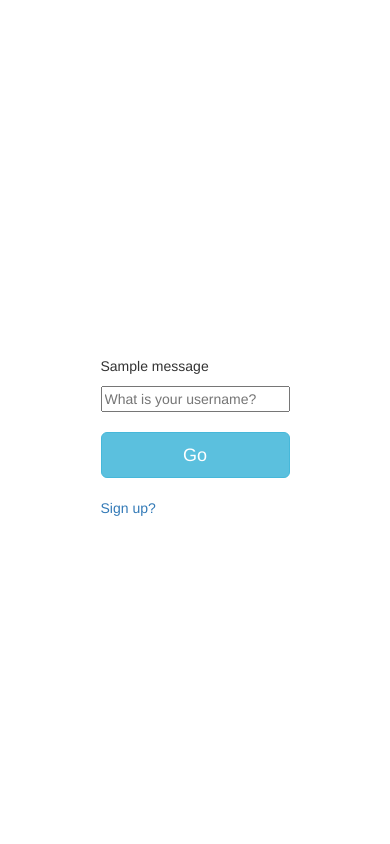
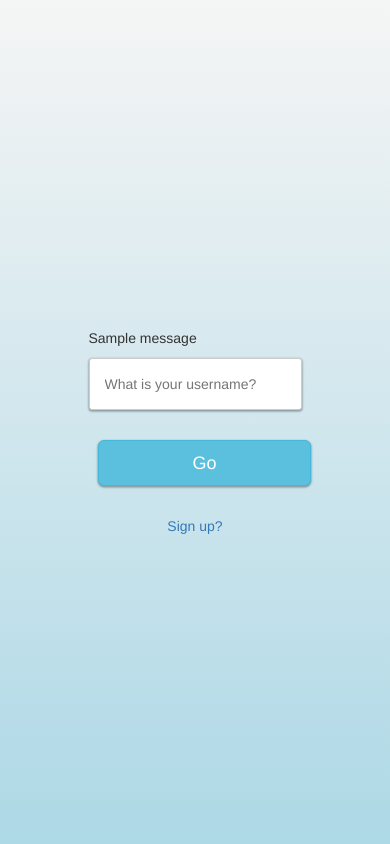
Before and after one commit to wisnuprama-ui/Ling-in, a Django app: template app_home/templates/app_home/index_login.html in a window 390 px wide. Run offline with Django 3.2, Linux system fonts and the light colour scheme; tables that the repository leaves empty hold one stand-in row (values such as "Sample post"); the template is opened without the code that fills it: values that come from a table or form of the project are taken from there, most other values are stand-ins (such as "Sample title", 1, 10 or a date in 2020); one stand-in notice (Sample message) is shown; parts of the project's set-up code (start-up, migrations or seed data) failed here and were passed over; some libraries are stand-ins or nearby versions.

Commit message:
app home looks

```diff
--- a/app_home/static/css/base.css
+++ b/app_home/static/css/base.css
@@ -34,6 +34,7 @@
     display: -ms-flexbox;
     display: -webkit-flex;
     display: flex;
+    flex-direction: column;
     padding: 0;
     margin: 0;
     height: 94%;
--- a/app_home/static/css/homepage.css
+++ b/app_home/static/css/homepage.css
@@ -1,160 +1,63 @@
-html, body {
-    /* margin-top: 50px; */
-    height: 100%;
-    width: 100%;
+body {
+    background-image: -webkit-gradient(linear, left top, left bottom, from(whitesmoke), to lightblue));
+    background-image: -webkit-linear-gradient(top, whitesmoke, lightblue);
+    background-image: -moz-linear-gradient(top, whitesmoke, lightblue);
+    background-image: linear-gradient(to bottom, whitesmoke, lightblue);
 }
 
-.navbar-static-top {
-    margin-bottom: 19px;
+#login-section {
+    /* background: gainsboro; */
+    padding: 10px;
 }
 
-footer {
-    height: 50px;
-    background-color: #efefef;
+#login-section form {
+    display: flex;
+    flex-direction: column;
+    width: 300%;
 }
 
-footer p {
-    text-align: center;
-    padding-top: 10px;
+#login-section form > .login-form-input {
+    padding: 15px;
+    border: 1px solid #ccc;
+    border-radius: 3px;
+    margin-bottom: 10px;
+    width: 120%;
+    box-sizing: border-box;
+    color: #2C3E50;
+    font-size: 14px;
+    margin-left:-45%;
+    box-shadow: 0 1px 2px 0.5px rgba(0, 0, 0, 0.35)
 }
 
-textarea {
-    resize:none
+#login-section form > #submit {
+    margin-top:20px;
+    margin-left:4.5%;
+    width: 25%;
+    box-shadow: 0 1px 2px 0.5px rgba(0, 0, 0, 0.35)
 }
 
-section {
-    margin-top:50px;
-}
+@media (max-width:768px) {
 
-.flex-center {
-    display: -webkit-box;
-    display: -moz-box;
-    display: -ms-flexbox;
-    display: -webkit-flex;
-    display: flex;
-    padding: 0;
-    margin: 0;
-    height: 94%;
-    align-items: center;
-    justify-content: center;
-}
-
-.row {
-    width: auto;
-}
-
-.flex{
-    display: flex;
-    display: -webkit-box;
-    display: -moz-box;
-    display: -ms-flexbox;
-    display: -webkit-flex;
-    flex-direction: column;
-    flex-wrap: wrap;
-    justify-content: flex-start;
-    align-items: flex-start;
-    align-content: flex-start;
-    margin-right: -15px;
-    margin-left: -15px;
-    align-items: center;
-    justify-content: center;
-}
-
-.flex-item {
-    padding: 0 15px;
-    flex-grow: 0;
-    flex-shrink: 0;
-    flex-basis: 20%;
-}
-
-table, th, td {
-    border: 1px solid black;
-}
-
-.card {
-    background-color: #F8F4F4;
-    border:1px solid #AAA;
-    border-radius: 8px 8px 8px 8px;
-    font-family: 'Merriweather';
-    position: relative;
-    margin-bottom: 35px;
-    z-index: 15;
-    -webkit-box-shadow: 0 5px 10px 0 rgba(0, 0, 0, 0.15);
-    -moz-box-shadow: 0 5px 10px 0 rgba(0, 0, 0, 0.15);
-    -o-box-shadow: 0 5px 10px 0 rgba(0, 0, 0, 0.15);
-    box-shadow: 0 5px 10px 0 rgba(0, 0, 0, 0.15);
-    transition: 0.3s;
-    overflow:hidden;
-}
-
-.card:hover {
-    box-shadow: 0 8px 16px 0 rgba(0,0,0,0.2);
-}
-
-.card .card-title {
-    margin:10px;
-    font-size: 20px;
-}
-
-.card .card-desc {
-    margin:10px;
-    color: #5F5F5F;
-    font-size: 16px;
-}
-
-.card .card-price {
-    margin:10px;
-    font-size: 16px;
-}
-
-.card .card-button {
-    margin:10px;
-}
-
-h1 {
-    font-family: 'Merriweather', serif;
-    font-size: 60px;
-}
-
-h2 {
-    font-family: 'Merriweather', serif;
-}
-
-h3 {
-    font-family: 'Merriweather', serif;
-    font-weight: 500;
-}
-
-@media only screen and (max-width: 768px) {
-    .flex{
+    #login-section form {
         display: flex;
-        display: -webkit-box;
-        display: -moz-box;
-        display: -ms-flexbox;
-        display: -webkit-flex;
         flex-direction: column;
-        flex-wrap: wrap;
-        justify-content: flex-start;
-        align-items: flex-start;
-        align-content: flex-start;
-        margin-right: -15px;
-        margin-left: -15px;
-        align-items: center;
-        justify-content: center;
+        width: 100%;
+    }
+    #login-section form > .login-form-input {
+        padding: 15px;
+        margin:0;
+        border: 1px solid #ccc;
+        border-radius: 3px;
+        margin-bottom: 10px;
+        width: 100%;
+        box-sizing: border-box;
+        color: #2C3E50;
+        font-size: 14px;
     }
 
-    .flex-item{
-        padding: 0 15px;
-        flex-grow: 0;
-        flex-shrink: 0;
-        flex-basis: 100%;
-    }
-
-    .card {
+    #login-section form > #submit {
+        margin-top:20px;
         width: 100%;
-    }
-
-    .card .card-img-top {
-        width: 100%;
+        box-shadow: 0 1px 2px 0.5px rgba(0, 0, 0, 0.35)
     }
 }
--- a/app_home/templates/app_home/index_login.html
+++ b/app_home/templates/app_home/index_login.html
@@ -8,9 +8,9 @@
 <body>
     <content>
         <div class="flex-center">
-            <div>
+            <div class="flex-item" id="login-section">
                 <h2 class="font-weight-bold font-italic text-center">{{ TITLE }}</h2><br>
-                <h3 class="font-weight-bold text-center">{{ message }}</h3>
+                <!-- <h3 class="font-weight-bold text-center">{{ message }}</h3> -->
                 <br>
                 <form id="form" method="POST" action="{% url 'app_home:account_login' %}">
                     {% if messages %}
@@ -22,11 +22,10 @@
                     {% endif %}
                     {% csrf_token %}
                     {{ login_form }}
-                    <br>
-                    <br>
                     <input id="submit" type="submit" class="btn btn-lg btn-block btn-info" value="Go">
-                    <br>
+                    </div>
                 </form>
+                <br>
                 <!-- sign up page -->
                 <a class="" href="{% url 'app_home:account' %}">Sign up?</a>
             </div>
```
